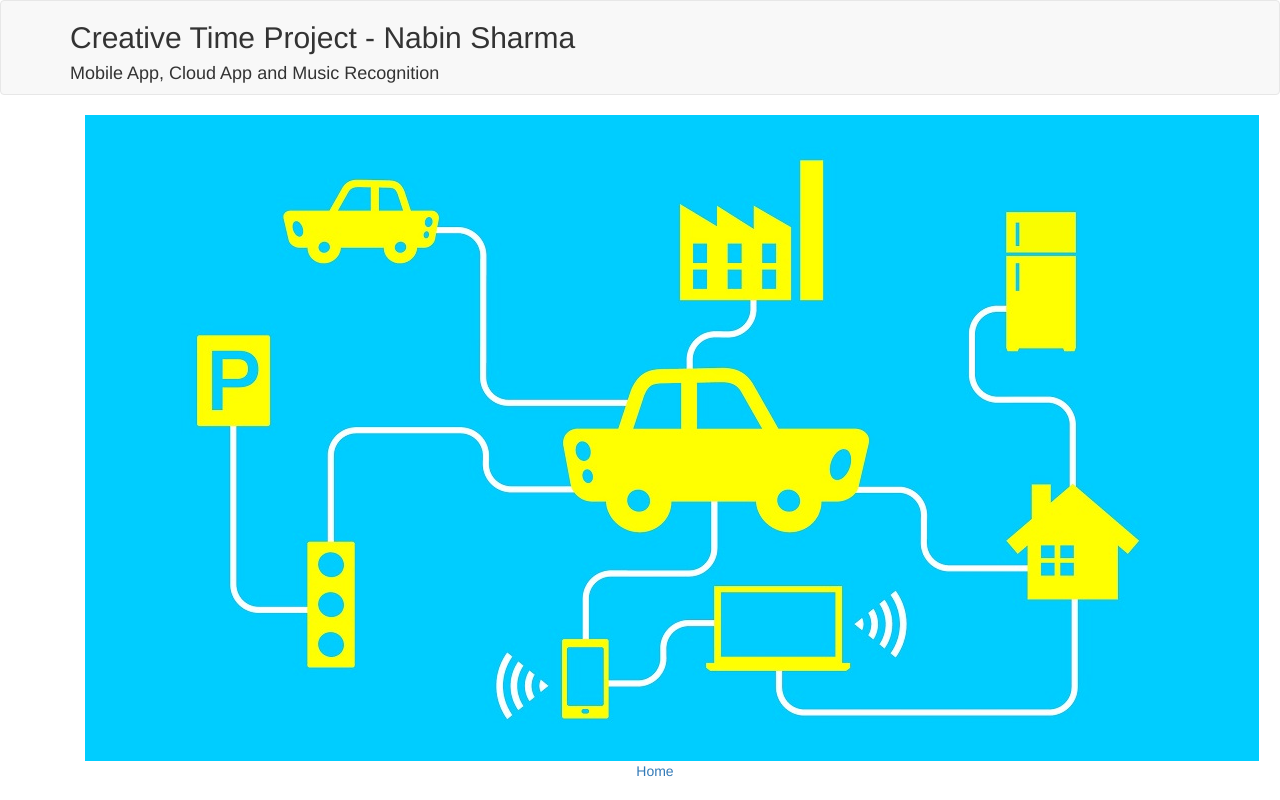
After one commit to nabinsharma/epsilon-server, a Flask app: page /idea in a window 1280 px wide. The commit adds this page. Run offline with Flask 2, Linux system fonts and the light colour scheme; parts of the project's set-up code (start-up, migrations or seed data) failed here and were passed over; some libraries are stand-ins or nearby versions.

Commit message:
Add presentation pages

```diff
--- a/dejavu/templates/base.html
+++ b/dejavu/templates/base.html
@@ -9,8 +9,8 @@
   <body>
     <div class="navbar navbar-default">
       <div class="container">
-        <h1>Creative Time Project - Nabin Sharma</h1>
-        <h2>Mobile App, Cloud App and Music Recognition </h2>
+        <h2>Creative Time Project - Nabin Sharma</h2>
+        <h4>Mobile App, Cloud App and Music Recognition </h4>
       </div>
     </div>
     <div class="container">
--- /dev/null
+++ b/dejavu/templates/present.html
@@ -0,0 +1,14 @@
+{% extends "base.html" %}
+
+{% block content %}
+<div class="container">
+  <center>
+    <img src={{image_filename}}>
+    {% if "epsilon" in image_filename %}
+    <a href="{{ url_for("project_idea") }}">Idea</a>
+    {% else %}
+    <a href="{{ url_for("home") }}">Home</a>
+    {% endif %}
+  </center>
+</div>
+{% endblock %}
--- a/dejavu/views.py
+++ b/dejavu/views.py
@@ -8,9 +8,20 @@ from dejavu import app, config, djv, log_file
 
 @app.route("/")
 def home():
+    return render_template("present.html",
+                           image_filename="/static/project-epsilon.jpg")
+
+@app.route("/idea")
+def project_idea():
+    return render_template("present.html",
+                           image_filename="/static/inspiration.jpg")
+
+@app.route("/songs", methods=['GET'])
+def songs():
     app.logger.info("home: replying with song list")
     songs = djv.db.get_songs()
     return render_template('list.html', songs=songs)
+
 
 @app.route("/recognize", methods=['GET', 'POST'])
 def recognize():
```
Also changed, not shown: dejavu/static/inspiration.jpg (added), dejavu/static/project-epsilon.jpg (added).
